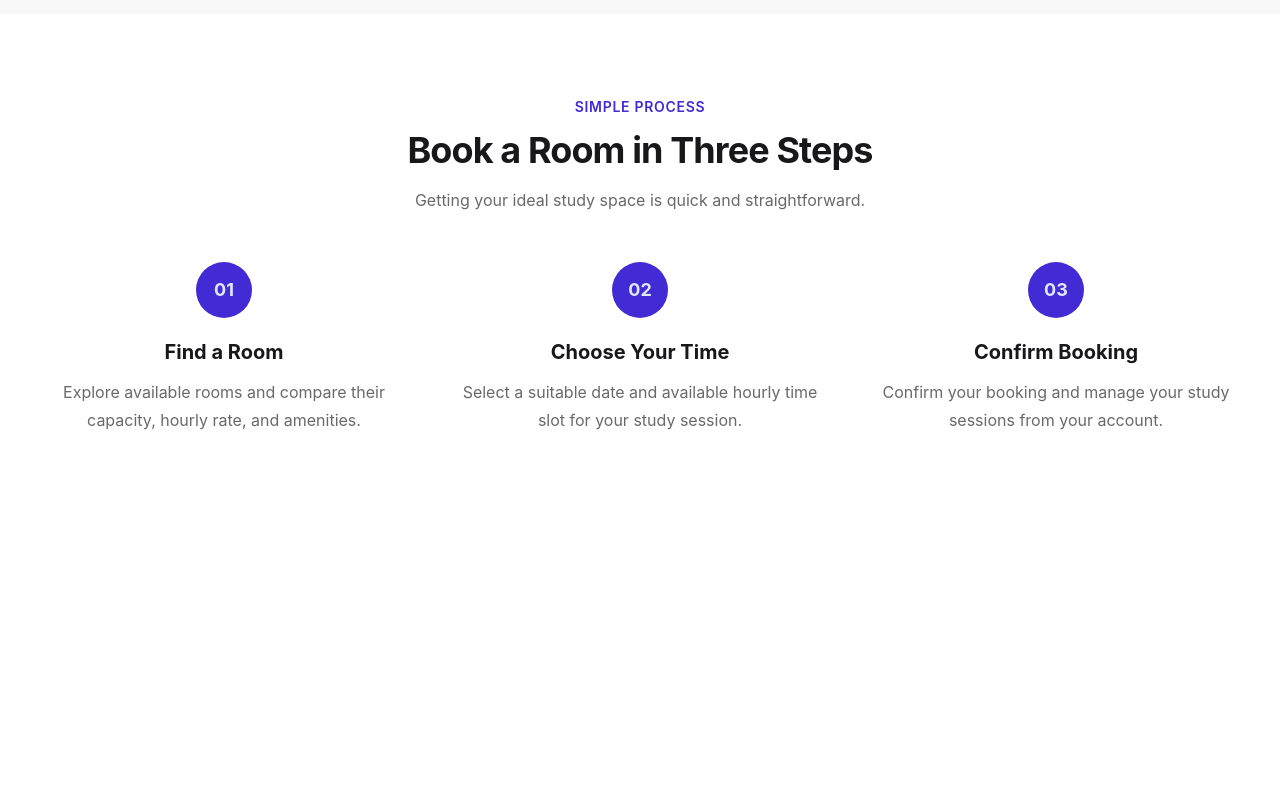
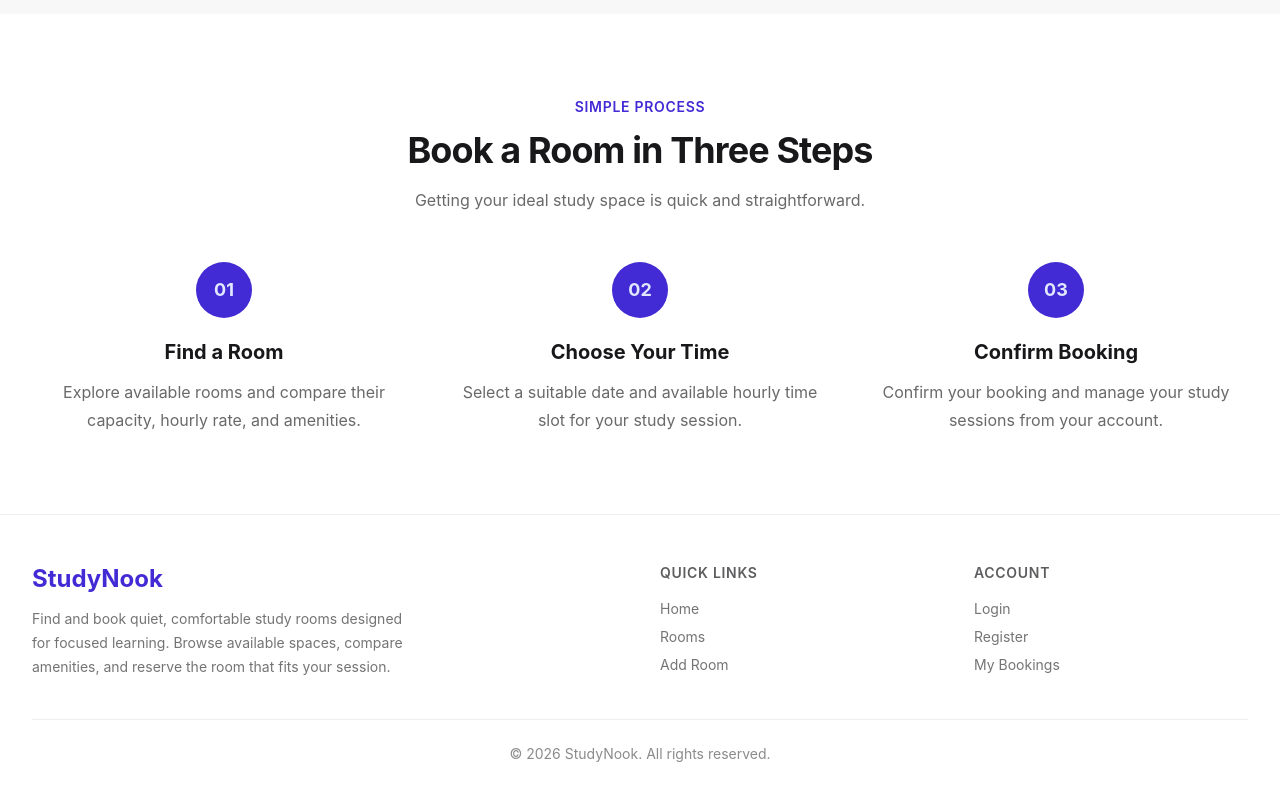
Before and after one commit to arafat-hossen-sabbir/StudyNook-client, a React (Vite) app: page / in a window 1280 px wide. Shown: the part 1860-2660 px from the top of the page. Before the commit the page ends 2374 px from the top, so only its background shows below. Built offline with nearby package versions, Linux system fonts and the light colour scheme; no server answers.

Commit message:
added footer component

```diff
--- /dev/null
+++ b/src/components/Footer/Footer.jsx
@@ -0,0 +1,104 @@
+import { Link } from "react-router-dom";
+
+const Footer = () => {
+  const year = new Date().getFullYear();
+
+  return (
+    <footer className="border-t border-base-300 bg-base-100">
+      <div className="mx-auto max-w-7xl px-4 py-12 sm:px-6 lg:px-8">
+        <div className="grid gap-10 md:grid-cols-4">
+          {/* Brand */}
+          <div className="md:col-span-2">
+            <Link to="/" className="text-2xl font-bold text-primary">
+              StudyNook
+            </Link>
+
+            <p className="mt-3 max-w-sm text-sm leading-6 text-base-content/60">
+              Find and book quiet, comfortable study rooms designed for focused
+              learning. Browse available spaces, compare amenities, and reserve
+              the room that fits your session.
+            </p>
+          </div>
+
+          {/* Quick Links */}
+          <div>
+            <h3 className="text-sm font-semibold uppercase tracking-wider text-base-content/70">
+              Quick Links
+            </h3>
+
+            <ul className="mt-4 space-y-2 text-sm">
+              <li>
+                <Link
+                  to="/"
+                  className="text-base-content/60 hover:text-primary"
+                >
+                  Home
+                </Link>
+              </li>
+
+              <li>
+                <Link
+                  to="/rooms"
+                  className="text-base-content/60 hover:text-primary"
+                >
+                  Rooms
+                </Link>
+              </li>
+
+              <li>
+                <Link
+                  to="/add-room"
+                  className="text-base-content/60 hover:text-primary"
+                >
+                  Add Room
+                </Link>
+              </li>
+            </ul>
+          </div>
+
+          {/* Account */}
+          <div>
+            <h3 className="text-sm font-semibold uppercase tracking-wider text-base-content/70">
+              Account
+            </h3>
+
+            <ul className="mt-4 space-y-2 text-sm">
+              <li>
+                <Link
+                  to="/login"
+                  className="text-base-content/60 hover:text-primary"
+                >
+                  Login
+                </Link>
+              </li>
+
+              <li>
+                <Link
+                  to="/register"
+                  className="text-base-content/60 hover:text-primary"
+                >
+                  Register
+                </Link>
+              </li>
+
+              <li>
+                <Link
+                  to="/my-bookings"
+                  className="text-base-content/60 hover:text-primary"
+                >
+                  My Bookings
+                </Link>
+              </li>
+            </ul>
+          </div>
+        </div>
+
+        <div className="mt-10 border-t border-base-300 pt-6 text-center text-sm text-base-content/50">
+          © {year} StudyNook. All rights reserved.
+        </div>
+      </div>
+    </footer>
+  );
+};
+
+export default Footer;
--- a/src/layouts/PrivateLayout.jsx
+++ b/src/layouts/PrivateLayout.jsx
@@ -1,11 +1,19 @@
 import { Outlet } from "react-router-dom";
+import Navbar from "../components/Navbar/Navbar";
+import Footer from "../components/Footer/Footer";
 
-const PublicLayout = () => {
+const PrivateLayout = () => {
   return (
-    <div className="min-h-screen">
-      <Outlet />
+    <div className="flex min-h-screen flex-col">
+      <Navbar />
+
+      <main className="flex-1">
+        <Outlet />
+      </main>
+
+      <Footer />
     </div>
   );
 };
 
-export default PublicLayout;
+export default PrivateLayout;
--- a/src/layouts/PublicLayout.jsx
+++ b/src/layouts/PublicLayout.jsx
@@ -1,14 +1,17 @@
 import { Outlet } from "react-router-dom";
 import Navbar from "../components/Navbar/Navbar";
+import Footer from "../components/Footer/Footer";
 
 const PublicLayout = () => {
   return (
-    <div className="min-h-screen">
+    <div className="flex min-h-screen flex-col">
       <Navbar />
 
-      <main>
+      <main className="flex-1">
         <Outlet />
       </main>
+
+      <Footer />
     </div>
   );
 };
```
